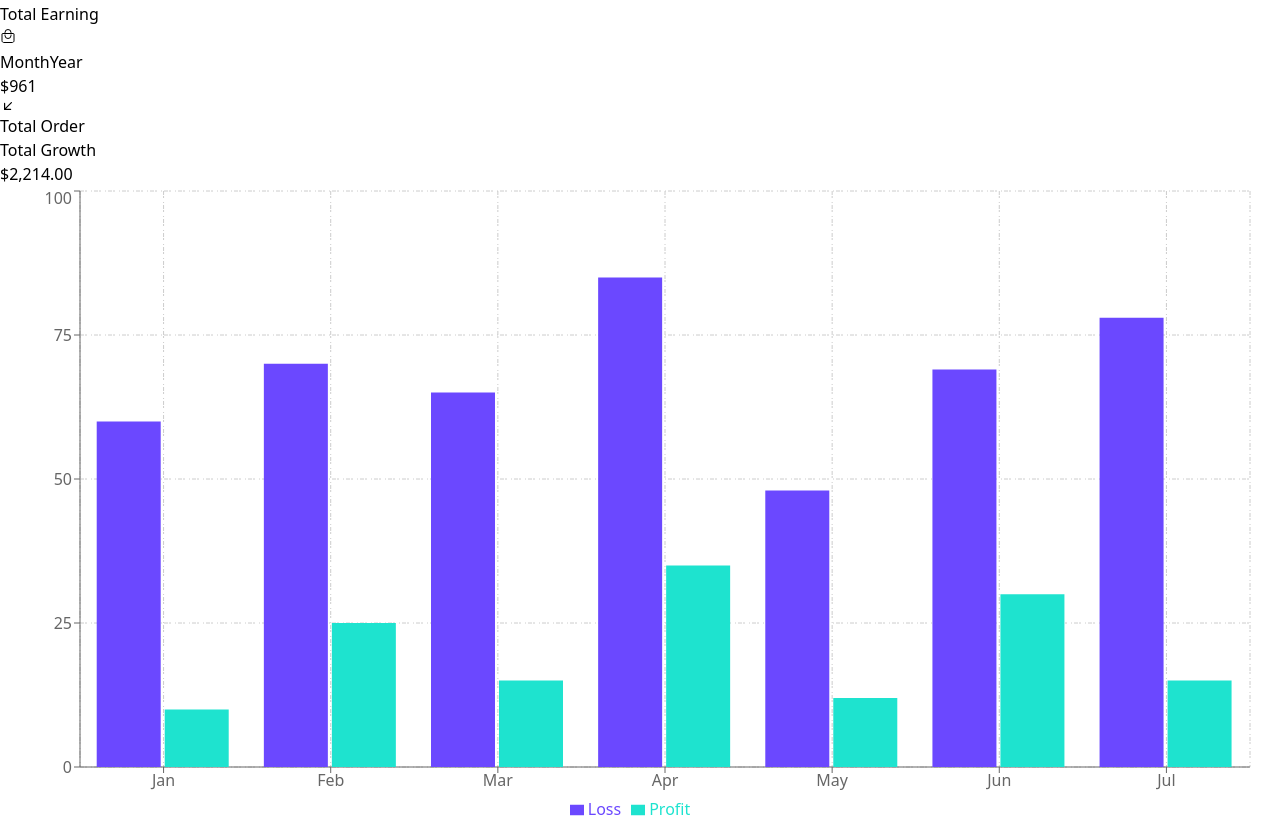
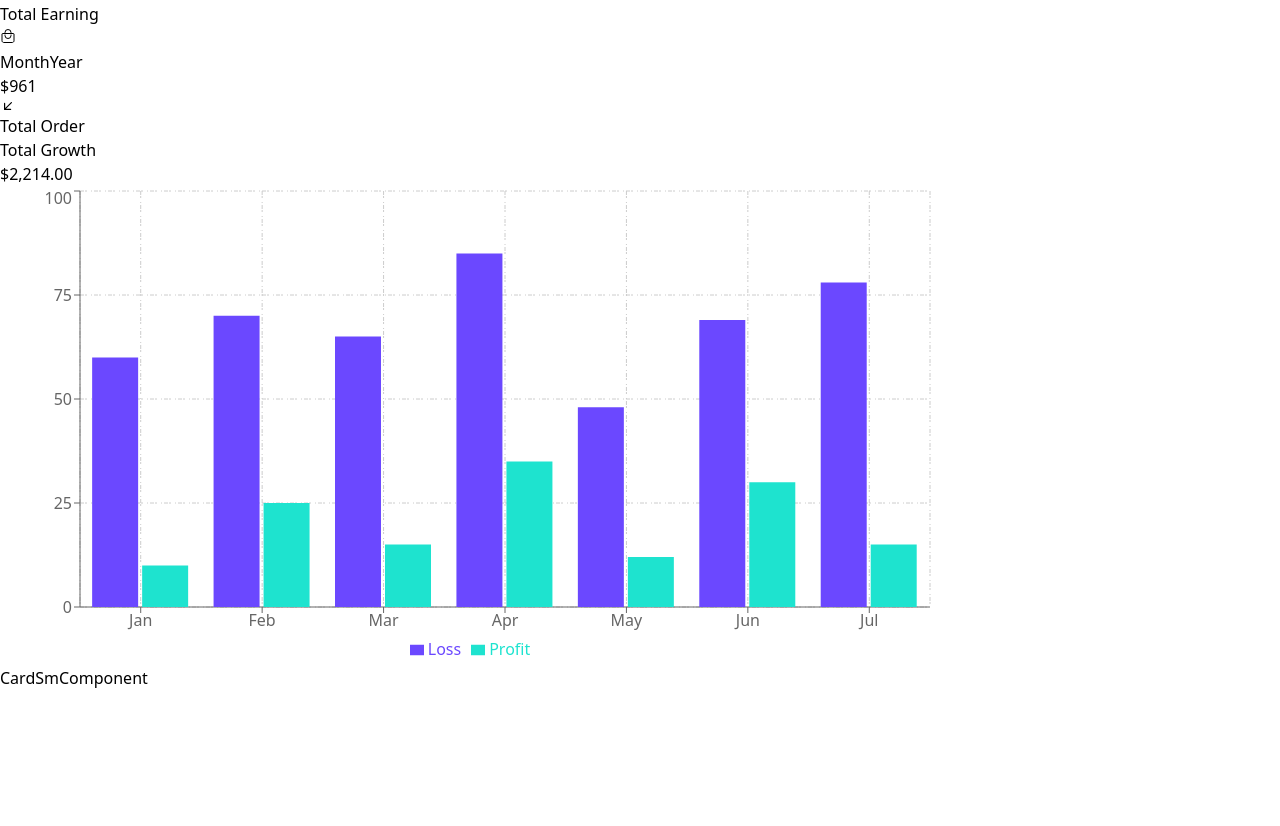
Before and after one commit to Juxnjo/dashboard, a React (Vite) app: page /dashboard in a window 1280 px wide. Shown: the part 1280-2106 px from the top of the page. After the commit the page ends 1970 px from the top, so only its background shows below. Built offline with nearby package versions, Linux system fonts and the light colour scheme.

Commit message:
doing Small cards

```diff
--- a/src/components/Card/CardLg2Component.jsx
+++ b/src/components/Card/CardLg2Component.jsx
@@ -4,7 +4,7 @@ import { HiMiniArrowDownLeft } from "react-icons/hi2";
 export const CardLg2Component = () =>
 {
     return (
-        <div className="bg-blue-500 w-1/3 rounded-2xl  text-white " >
+        <div className="cardTwo bg-blue-500 rounded-2xl  text-white " >
             <div className="flex justify-between p-6 ">
                 <button className="bg-blue-900  text-2xl rounded-lg  p-2"><IoBagHandleOutline /></button>
                 <div>
--- a/src/components/Card/CardLgComponent.jsx
+++ b/src/components/Card/CardLgComponent.jsx
@@ -7,7 +7,7 @@ export const CardLgComponent = () =>
 {
     return (
 
-            <div className="bg-purple-700 w-1/3 rounded-2xl text-white " >
+            <div className="cardOne bg-purple-700 rounded-2xl text-white " >
                 <div className="flex justify-between p-6 text-2xl ">
                     <button className="bg-purple-900 rounded-lg  p-2"><TbCash /></button>
                     <button className="bg-purple-500 rounded-lg  p-2"><BsThreeDots /></button>
--- /dev/null
+++ b/src/components/Card/CardSmComponent.jsx
@@ -0,0 +1,6 @@
+
+export const CardSmComponent = () => {
+  return (
+    <div>CardSmComponent</div>
+  )
+}
--- a/src/components/Card/CardXlComponent.jsx
+++ b/src/components/Card/CardXlComponent.jsx
@@ -3,7 +3,7 @@ import { SimpleBarCharts } from "../Recharts/SimpleBarCharts"
 export const CardXlComponent = () =>
 {
     return (
-        <div className=" bg-slate-50 mt-10 w-2/3 rounded-2xl">
+        <div className=" barStats bg-slate-50 mt-10 rounded-2xl">
             <div className="p-5 pb-10 ">
                 <h1 className="text-sm font-semibold text-slate-400">Total Growth</h1>
                 <p className="font-bold text-xl">$2,214.00</p>
--- a/src/index.css
+++ b/src/index.css
@@ -5,3 +5,16 @@
 .dropdown:hover .dropdown-menu {
   display: block;
 }
+
+.barStats{
+  width: 75%;
+}
+
+.cardOne{
+  width: 35%;
+  margin-right: 5%;
+}
+
+.cardTwo{
+  width: 35%;
+}
--- a/src/pages/DashboardPage.jsx
+++ b/src/pages/DashboardPage.jsx
@@ -2,23 +2,20 @@ import { SidebarComponent } from "../components/Sidebar/SidebarComponent";
 import { CardLgComponent } from "../components/Card/CardLgComponent";
 import { CardXlComponent } from "../components/Card/CardXlComponent";
 import { CardLg2Component } from "../components/Card/CardLg2Component";
+import { CardSmComponent } from "../components/Card/CardSmComponent";
 
 export const DashboardPage = () =>
 {
   return (
     <div className="flex ">
       <SidebarComponent />
-      <div className="bg-slate-200 w-full rounded-2xl p-10">
+      <div className="bg-slate-200 w-full rounded-2xl pt-10 pl-10">
         <div className="flex  ">
           <CardLgComponent />
           <CardLg2Component />
-
         </div>
-        <div className="">
-        <CardXlComponent/>
-        </div>
-
-
+        <CardXlComponent />
+        <CardSmComponent/>
       </div>
     </div>
   );
```
